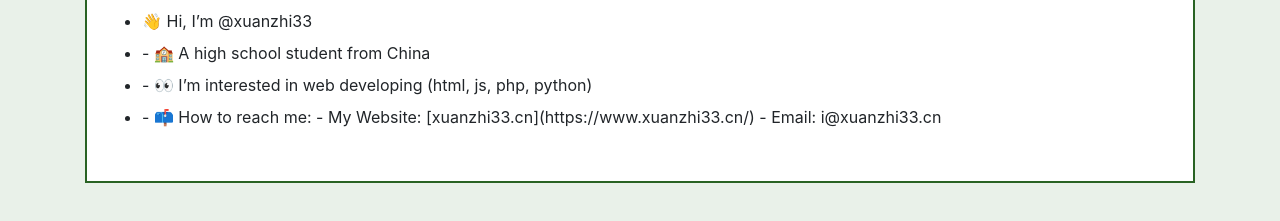
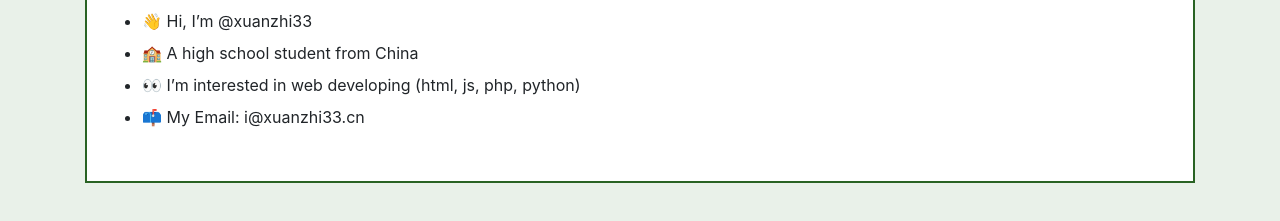
Before and after one commit to xuanzhi33/xuanzhi33.github.io, a plain HTML site: page index.html in a window 1280 px wide. Shown: the part 133-354 px from the top of the page. Drawn offline with nearby package versions, Linux system fonts and the light colour scheme.

Commit message:
update index

```diff
--- a/index.html
+++ b/index.html
@@ -32,12 +32,9 @@
         <h1 class="text-center"><strong>xuanzhi</strong>.me</h1>
         <ul>
           <li>👋 Hi, I’m @xuanzhi33</li>
-          <li>- 🏫 A high school student from China</li>
-          <li>- 👀 I’m interested in web developing (html, js, php, python)</li>
-          <li>- 📫 How to reach me:
-            - My Website: [xuanzhi33.cn](https://www.xuanzhi33.cn/)
-            - Email: i@xuanzhi33.cn
-          </li>
+          <li>🏫 A high school student from China</li>
+          <li>👀 I’m interested in web developing (html, js, php, python)</li>
+          <li>📫 My Email: i@xuanzhi33.cn</li>
         </ul>
       </div>
       <br>
```
